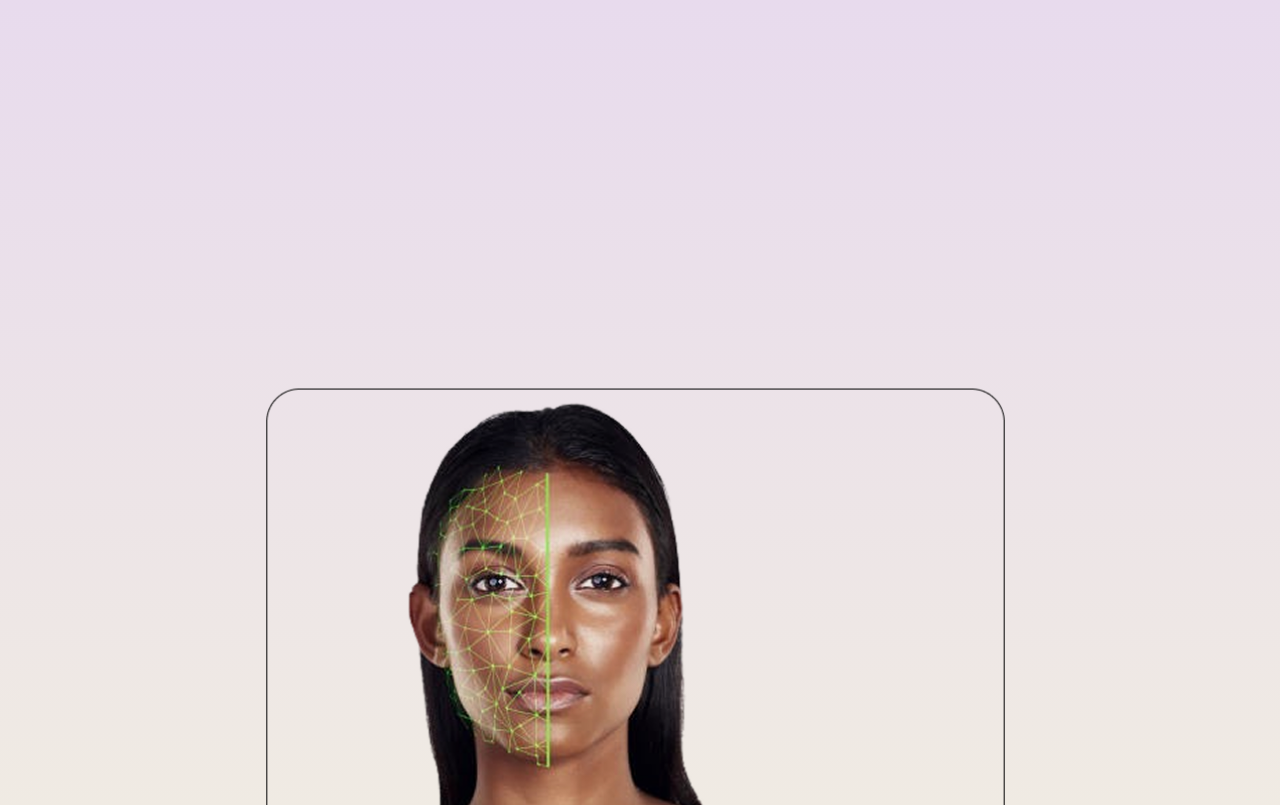
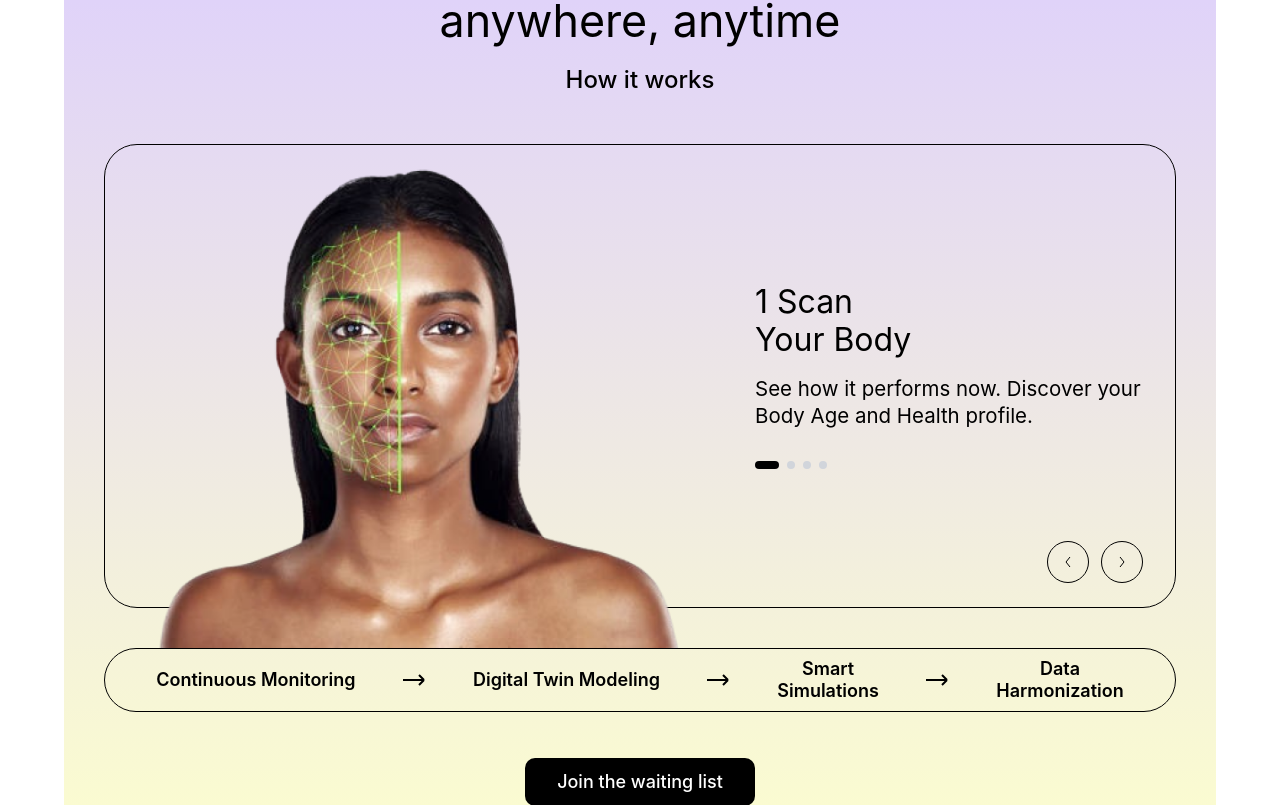
Before and after one commit to Funderlandapp/Peren-Landing-Page, a React (Vite) app: page / in a window 1280 px wide. Shown: the part 4015-4820 px from the top of the page. Built offline with nearby package versions, Linux system fonts and the light colour scheme; a web font is replaced by a local one.

Commit message:
feat: implement HowItWorks section with carousel steps, feature bar, and join button

```diff
--- a/src/components/sections/HowItWorks.jsx
+++ b/src/components/sections/HowItWorks.jsx
@@ -1,49 +1,368 @@
+import { useState } from 'react'
 import Container from '../layout/Container'
 import { useLanguage } from '../../contexts/LanguageContext'
 import { translations } from '../../data/translations'
 
+/* ============================================
+   NAVIGATION CHEVRON ICONS
+   ============================================ */
+const ChevronLeft = () => (
+  <svg width="6" height="12" viewBox="0 0 6 12" fill="none">
+    <path d="M5 1L1 6L5 11" stroke="black" strokeWidth="1"/>
+  </svg>
+)
+
+const ChevronRight = () => (
+  <svg width="6" height="12" viewBox="0 0 6 12" fill="none">
+    <path d="M1 1L5 6L1 11" stroke="black" strokeWidth="1"/>
+  </svg>
+)
+
+/* ============================================
+   SVG ARROW COMPONENT
+   ============================================ */
+const Arrow = ({ className = "" }) => (
+  <svg
+    width="23"
+    height="12"
+    viewBox="0 0 23 12"
+    fill="none"
+    className={`flex-shrink-0 ${className}`}
+  >
+    <path
+      d="M0 6H21M21 6L16 1M21 6L16 11"
+      stroke="black"
+      strokeWidth="2"
+    />
+  </svg>
+)
+
+/* ============================================
+   FEATURE BAR COMPONENT
+   ============================================ */
+const FeatureBar = () => {
+  const { language } = useLanguage()
+  const t = translations[language]
+  const pillars = t.simulationPillars
+
+  return (
+    <div
+      className="feature-bar flex items-center justify-between border border-black"
+      style={{
+        width: '100%',
+        height: 'min(71px, 8vh)',
+        borderRadius: '55px',
+        padding: '0 min(4vw, 60px)',
+        margin: '0 auto',
+      }}
+    >
+      <span
+        className="feature-bar-label font-['Inter',sans-serif] font-semibold"
+        style={{ fontSize: 'clamp(14px, 1.5vw, 18px)', lineHeight: '1.21' }}
+      >
+        {pillars[0]}
+      </span>
+
+      <Arrow className="hidden sm:block" />
+
+      <span
+        className="feature-bar-label font-['Inter',sans-serif] font-semibold"
+        style={{ fontSize: 'clamp(14px, 1.5vw, 18px)', lineHeight: '1.21' }}
+      >
+        {pillars[1]}
+      </span>
+
+      <Arrow className="hidden sm:block" />
+
+      <span
+        className="feature-bar-label font-['Inter',sans-serif] font-semibold whitespace-pre-line text-center"
+        style={{ fontSize: 'clamp(14px, 1.5vw, 18px)', lineHeight: '1.21' }}
+      >
+        {pillars[2].replace(' ', '\n')}
+      </span>
+
+      <Arrow className="hidden sm:block" />
+
+      <span
+        className="feature-bar-label font-['Inter',sans-serif] font-semibold whitespace-pre-line text-center"
+        style={{ fontSize: 'clamp(14px, 1.5vw, 18px)', lineHeight: '1.21' }}
+      >
+        {pillars[3].replace(' ', '\n')}
+      </span>
+    </div>
+  )
+}
+
+/* ============================================
+   JOIN BUTTON COMPONENT
+   ============================================ */
+const JoinButton = () => {
+  const { language } = useLanguage()
+  const t = translations[language]
+
+  return (
+            <a
+              href="https://form.typeform.com/to/YcGG4bBV"
+              target="_blank"
+              rel="noopener noreferrer"
+      className="join-button bg-black text-white font-['Inter',sans-serif] font-medium hover:bg-gray-900 transition-colors inline-flex items-center justify-center"
+      style={{
+        fontSize: 'clamp(14px, 1.5vw, 18px)',
+        lineHeight: '1.21',
+        padding: 'min(1.5vh, 14px) min(2.5vw, 32px)',
+        borderRadius: '10px',
+        minWidth: 'min(200px, 15vw)',
+        height: 'min(50px, 6vh)',
+      }}
+            >
+              {t.hero.cta}
+            </a>
+  )
+}
+
+/* ============================================
+   HOW IT WORKS STEPS COMPONENT (CAROUSEL)
+   ============================================ */
+const HowItWorksSteps = () => {
+  const [currentStep, setCurrentStep] = useState(0)
+  const { language } = useLanguage()
+  const t = translations[language]
+
+  const stepsData = [
+    {
+      number: "1",
+      title: t.howItWorks.steps.scan.title,
+      description: t.howItWorks.steps.scan.description,
+    },
+    {
+      number: "2",
+      title: t.howItWorks.steps.create.title,
+      description: t.howItWorks.steps.create.description,
+    },
+    {
+      number: "3",
+      title: t.howItWorks.steps.simulate.title,
+      description: t.howItWorks.steps.simulate.description,
+    },
+    {
+      number: "4",
+      title: t.howItWorks.steps.levelUp.title,
+      description: t.howItWorks.steps.levelUp.description,
+    },
+  ]
+
+  const goToPrev = () => {
+    setCurrentStep((prev) => (prev === 0 ? stepsData.length - 1 : prev - 1))
+  }
+
+  const goToNext = () => {
+    setCurrentStep((prev) => (prev === stepsData.length - 1 ? 0 : prev + 1))
+  }
+
+  const currentStepData = stepsData[currentStep]
+
+  return (
+    <div
+      className="steps-container relative border border-black overflow-visible"
+      style={{
+        width: '100%',
+        height: 'clamp(430px, 58vh, 680px)',
+        borderRadius: '33px',
+        margin: '0 auto',
+        backgroundColor: 'transparent',
+      }}
+    >
+      {/* Body Scan Image - Desktop */}
+      <img
+        src="/assets/howitworks-scan.png"
+        alt={t.howItWorks.imageAlt}
+        className="steps-image absolute hidden lg:block"
+        style={{
+          height: 'calc(100% + 41px)',
+          width: 'auto',
+          left: '-80px',
+          top: '0',
+          zIndex: 1,
+          objectFit: 'cover',
+          objectPosition: 'left top',
+        }}
+      />
+      {/* Body Scan Image - Tablets & iPads */}
+      <img
+        src="/assets/howitworks-scan.png"
+        alt={t.howItWorks.imageAlt}
+        className="steps-image absolute hidden md:block lg:hidden"
+        style={{
+          height: 'calc(100% + 41px)',
+          width: 'auto',
+          left: '-50px',
+          top: '0',
+          zIndex: 1,
+          objectFit: 'cover',
+          objectPosition: 'left top',
+        }}
+      />
+      {/* Body Scan Image - Mobile */}
+      <img
+        src="/assets/howitworks-scan.png"
+        alt={t.howItWorks.imageAlt}
+        className="steps-image absolute md:hidden"
+        style={{
+          width: '70vw',
+          height: 'auto',
+          left: '-20px',
+          top: '50%',
+          transform: 'translateY(-50%)',
+          zIndex: 1,
+          objectFit: 'contain',
+        }}
+      />
+
+      {/* Step Content - Right Side */}
+      <div
+        className="steps-content absolute right-0 top-0 h-full flex flex-col justify-center"
+        style={{
+          width: 'clamp(280px, 40vw, 420px)',
+          padding: 'clamp(20px, 4vh, 40px) clamp(15px, 3vw, 30px) clamp(20px, 4vh, 40px) 0',
+        }}
+      >
+        {/* Step Title */}
+        <h3
+          className="step-title font-['Inter',sans-serif] font-normal text-black whitespace-pre-line"
+          style={{
+            fontSize: 'clamp(20px, 2.5vw, 40px)',
+            lineHeight: '1.21',
+            marginBottom: 'clamp(8px, 2vh, 16px)',
+          }}
+          key={`title-${currentStep}`}
+        >
+          {currentStepData.number} {currentStepData.title}
+        </h3>
+
+        {/* Step Description */}
+        <p
+          className="step-description font-['Inter',sans-serif] font-normal text-black"
+          style={{
+            fontSize: 'clamp(14px, 1.6vw, 24px)',
+            lineHeight: '1.3',
+            marginBottom: 'clamp(20px, 4vh, 40px)',
+          }}
+          key={`desc-${currentStep}`}
+        >
+          {currentStepData.description}
+        </p>
+
+        {/* Step Indicators */}
+        <div className="flex items-center gap-2">
+          {stepsData.map((_, index) => (
+            <button
+              key={index}
+              onClick={() => setCurrentStep(index)}
+              className={`rounded-full transition-all duration-300 ${
+                index === currentStep ? 'bg-black' : 'bg-gray-300 hover:bg-gray-400'
+              }`}
+              style={{
+                width: index === currentStep ? '24px' : '8px',
+                height: '8px',
+              }}
+              aria-label={`Go to step ${index + 1}`}
+            />
+          ))}
+        </div>
+      </div>
+
+      {/* Navigation Circles - Positioned on the second card */}
+      <div
+        className="absolute flex items-center gap-3 z-10"
+        style={{
+          bottom: 'clamp(16px, 3vh, 32px)',
+          right: 'clamp(16px, 3vw, 32px)',
+        }}
+      >
+        <button
+          onClick={goToPrev}
+          className="nav-circle rounded-full border border-black flex items-center justify-center cursor-pointer transition-colors"
+          style={{
+            width: 'clamp(32px, 5vw, 42px)',
+            height: 'clamp(32px, 5vw, 42px)',
+            backgroundColor: 'transparent'
+          }}
+          aria-label="Previous step"
+        >
+          <ChevronLeft />
+        </button>
+        <button
+          onClick={goToNext}
+          className="nav-circle rounded-full border border-black flex items-center justify-center cursor-pointer transition-colors"
+          style={{
+            width: 'clamp(32px, 5vw, 42px)',
+            height: 'clamp(32px, 5vw, 42px)',
+            backgroundColor: 'transparent'
+          }}
+          aria-label="Next step"
+        >
+          <ChevronRight />
+        </button>
+      </div>
+    </div>
+  )
+}
+
+/* ============================================
+   MAIN COMPONENT
+   ============================================ */
 const HowItWorks = () => {
   const { language } = useLanguage()
   const t = translations[language]
 
   return (
-    <section className="py-16 md:py-24 bg-gradient-to-b from-[#E6D7F0] to-[#F5F5DC]" id="join">
+    <section className="py-section bg-white" id="join">
       <Container>
-        <div className="flex flex-col gap-12 md:gap-16">
-          {/* Top Headings */}
-          <div className="text-center">
-            <h2 className="font-['Inter',sans-serif] text-3xl font-normal leading-tight text-black md:text-4xl lg:text-[40px]">
-              {t.howItWorks.headline}
-            </h2>
-            <p className="mt-4 font-['Inter',sans-serif] text-lg font-medium text-black md:text-xl">
-              {language === 'en' ? 'How it works' : 'Comment ça marche'}
-            </p>
-          </div>
+        {/* HOW IT WORKS SECTION */}
+        <div
+          className="section-container relative overflow-hidden w-full"
+          style={{
+            borderRadius: '60px',
+            padding: '60px 40px 80px',
+            background: 'linear-gradient(to bottom, #DCCDFF, #FDFFCD)',
+          }}
+        >
+              {/* Main Title */}
+              <h1
+                className="font-['Inter',sans-serif] font-normal text-black text-center whitespace-pre-line"
+                style={{
+                  fontSize: 'clamp(28px, 3.5vw, 48px)',
+                  lineHeight: '1.2',
+                  marginBottom: '16px',
+                }}
+              >
+                {t.howItWorks.headline}
+              </h1>
 
-          {/* Main Content Area - Using the new design image */}
-          <div className="flex justify-center px-4 md:px-6 lg:px-8">
-            <div className="rounded-lg md:rounded-xl overflow-hidden w-full max-w-6xl">
-              <img
-                src="/assets/Health checkup, anywhere, anytime.png"
-                alt={t.howItWorks.imageAlt}
-                className="w-full h-auto object-contain"
-                style={{ mixBlendMode: 'multiply' }}
-                loading="lazy"
-              />
-            </div>
-          </div>
+              {/* Section Subtitle */}
+              <h2
+                className="font-['Inter',sans-serif] font-medium text-black text-center"
+                style={{
+                  fontSize: 'clamp(16px, 2vw, 24px)',
+                  lineHeight: '1.21',
+                  marginBottom: '50px',
+                }}
+              >
+                {language === 'en' ? 'How it works' : 'Comment ça marche'}
+              </h2>
 
-          {/* CTA Button */}
-          <div className="flex justify-center">
-            <a
-              href="https://form.typeform.com/to/YcGG4bBV"
-              target="_blank"
-              rel="noopener noreferrer"
-              className="inline-flex items-center justify-center rounded-[10px] bg-black px-8 py-3.5 font-['Inter',sans-serif] text-base font-medium text-white transition-colors hover:opacity-90"
-            >
-              {t.hero.cta}
-            </a>
-          </div>
+              {/* Steps Container (Carousel) */}
+              <HowItWorksSteps />
+
+              {/* Feature Bar */}
+              <div className="overflow-x-auto" style={{ marginTop: '40px' }}>
+                <FeatureBar />
+              </div>
+
+              {/* Join Button */}
+              <div className="flex justify-center" style={{ marginTop: '46px' }}>
+                <JoinButton />
+              </div>
         </div>
       </Container>
     </section>
--- a/src/data/translations.js
+++ b/src/data/translations.js
@@ -70,7 +70,7 @@ export const translations = {
       'Data Harmonization',
     ],
     howItWorks: {
-      headline: 'Health checkup, anywhere, anytime',
+      headline: 'Health checkup,\nanywhere, anytime',
       imageAlt: 'Full-body scan visualization generated by Peren AI',
       steps: {
         scan: {
```
